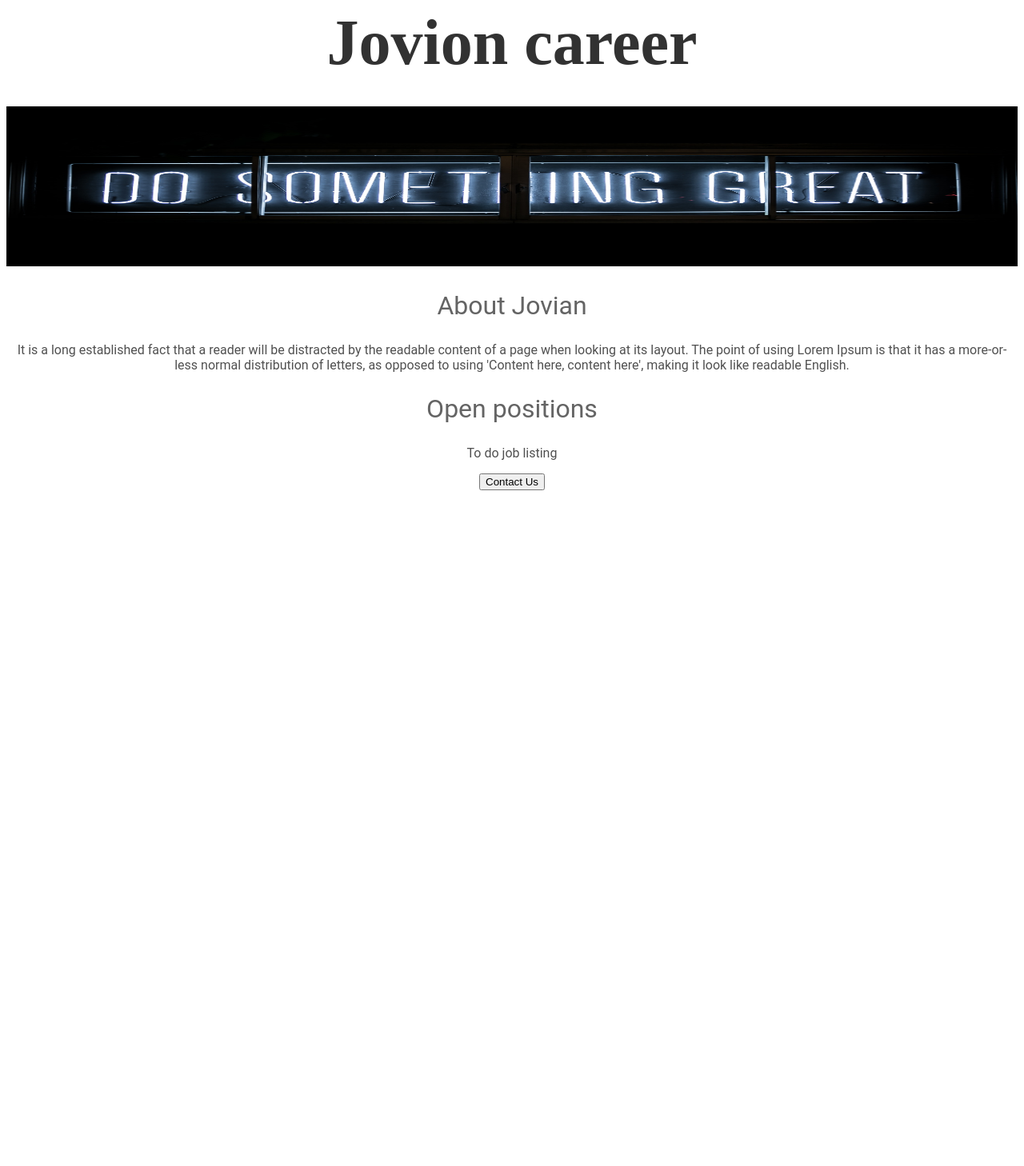
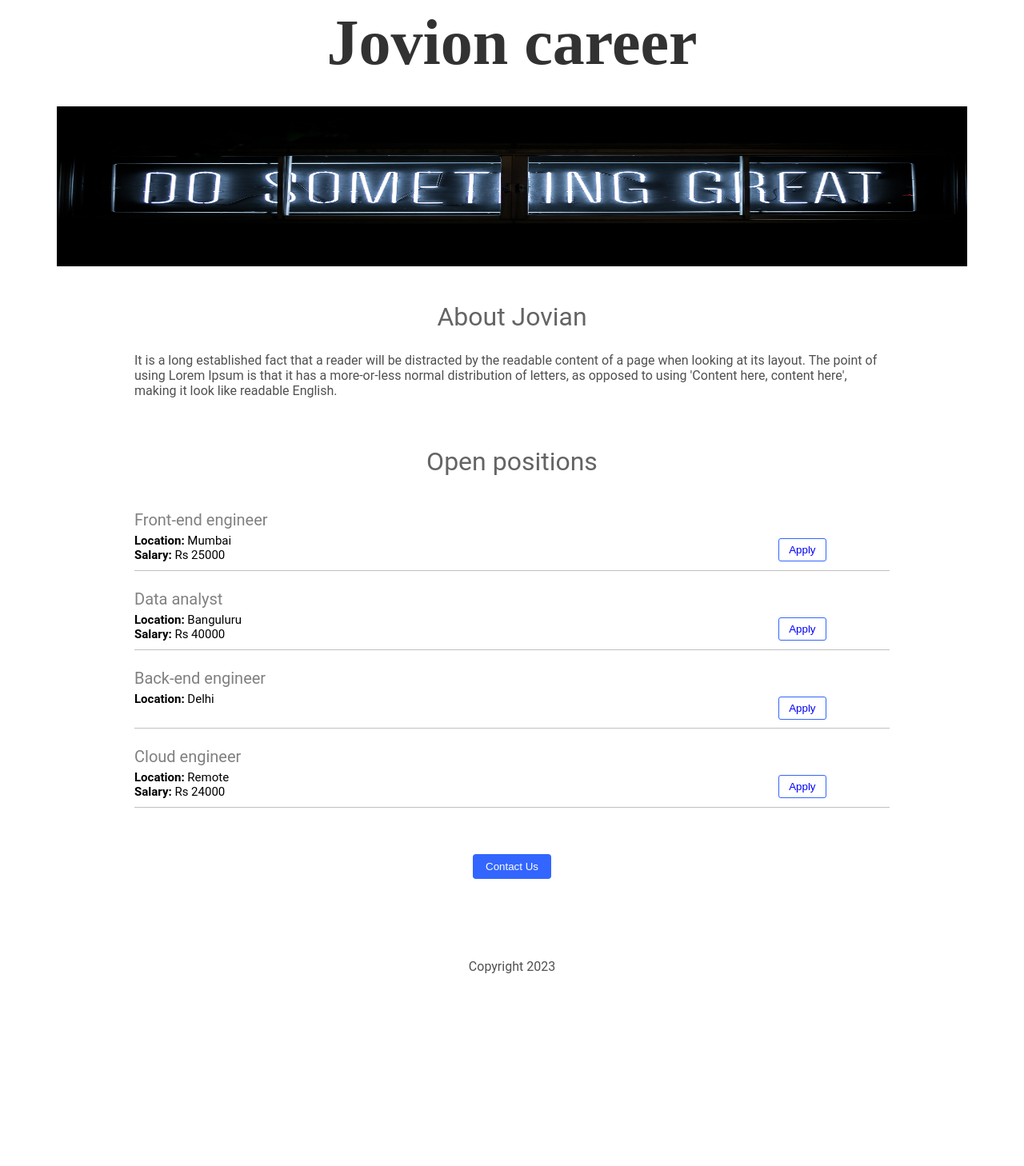
Before and after one commit to Pukhraj-kumawat/career-website, a Flask app: page / in a window 1280 px wide. Shown: the top 1458 px of the page at 80% size. Run offline with Flask 3, Linux system fonts and the light colour scheme.

Commit message:
Added dynamic data and API route

```diff
--- a/app.py
+++ b/app.py
@@ -1,9 +1,38 @@
-from flask import Flask,render_template
+from flask import Flask, render_template, jsonify
 
 app = Flask(__name__)
 
+JOBS = [{
+  'Id': 1,
+  'Job-title': 'Front-end engineer',
+  'Salary': 'Rs 25000',
+  'Location': 'Mumbai'
+}, {
+  'Id': 2,
+  'Job-title': 'Data analyst',
+  'Salary': 'Rs 40000',
+  'Location': 'Banguluru'
+}, {
+  'Id': 3,
+  'Job-title': 'Back-end engineer',
+  'Location': 'Delhi'
+}, {
+  'Id': 4,
+  'Job-title': 'Cloud engineer',
+  'Salary': 'Rs 24000',
+  'Location': 'Remote'
+}]
+
+
 @app.route("/")
 def hello_world():
-    return render_template('home.html')
-if __name__=='__main__':
+  return render_template('home.html', jobs=JOBS)
+
+
+@app.route("/jobs")
+def get_jobs():
+  return jsonify(JOBS)
+
+
+if __name__ == '__main__':
   app.run(host='0.0.0.0', debug=True)
--- a/templates/home.html
+++ b/templates/home.html
@@ -12,20 +12,80 @@
         margin-top:0px;
       }
       .image{
-        width:100%;
+        width:90%;
         height:200px;
-        margin-top:-20px;
+        margin:-20px 0px;
       }
       h2{
         font-size:32px;
         font-family:roboto,arial;
         color:rgb(100,100,100);
         font-weight:normal;
+        margin-top:60px;
       }
       p{
         font-family:roboto,arial;
         color:rgb(80,80,80);
       }
+      .paragraph-div{
+        margin:0px 160px;
+        text-align:left;
+        font-family:roboto,arial;
+
+      }
+      .open-positions-div{
+        margin:0px 160px 50px 160px;
+        text-align:left;
+        font-family:roboto,arial;
+        font-size:20px;
+        display:grid;
+        grid-template-columns:4fr 1fr;
+        .job-preview{
+
+
+          .job_title-div{
+            padding:5px 0px;
+            color:gray;
+          }
+          .location-div ,
+          .salary-div{
+            font-size:15px;
+            font-family:roboto,arial;
+          }
+        }
+        .Apply-button-div{
+          .Apply-button{
+            margin-top:40px;
+            margin-left:50px;
+            padding:6px 12px;
+            background-color:white;
+            color:blue;
+            border-color:rgb(51,102,255);
+            border-style:solid;
+            border-width:1px;
+            border-radius:3px;
+          }
+          .Apply-button:hover{
+            background-color:blue;
+            color:white;
+          }
+          margin: left 30px;    }
+        .job-preview,
+        .Apply-button-div{
+        border-bottom: 1px solid rgb(192,192,192);
+        padding:10px 0;
+          margin-bottom:8px;
+
+        }
+      }
+        .contact-us-button{
+          padding:8px 16px 8px 16px;
+          border-radius:4px;
+          background-color:rgb(51,102,255);
+          color:white;
+          border:none;
+        }
+
     </style>
   </head>
 
@@ -43,15 +103,21 @@
     <p>
 It is a long established fact that a reader will  be         distracted by the readable content of a page when looking   at its layout. The point of using Lorem Ipsum is that it     has a more-or-less normal distribution of letters, as        opposed to using 'Content here, content here', making it     look like readable English.
     </p>
+
     </div>
+
     <h2> Open positions</h2>
-    <p>
-      To do job listing
-    </p>
-    <button>
+
+    <div class='open-positions-div'>
+      {% include 'jobitem.html' %}
+    </div>
+
+    <button class="contact-us-button">
       Contact Us
     </button>
-
+    <p style="margin-top:100px;">
+      Copyright 2023
+    </p>
 </div>
 
 
--- /dev/null
+++ b/templates/jobitem.html
@@ -0,0 +1,21 @@
+     {% for job in jobs %}
+
+      <div class="job-preview">
+        <div class="job_title-div">
+         {{job['Job-title']}}
+        </div>
+        <div class="location-div">
+          <b>Location:</b> {{job['Location']}}
+        </div>
+        {% if 'Salary' in job %}
+        <div class="salary-div">
+          <b>Salary:</b> {{job['Salary']}}
+        </div>
+        {% endif %}
+      </div>
+      <div class="Apply-button-div">
+        <button class="Apply-button">
+          Apply
+        </button>
+      </div>
+       {% endfor %}
```
